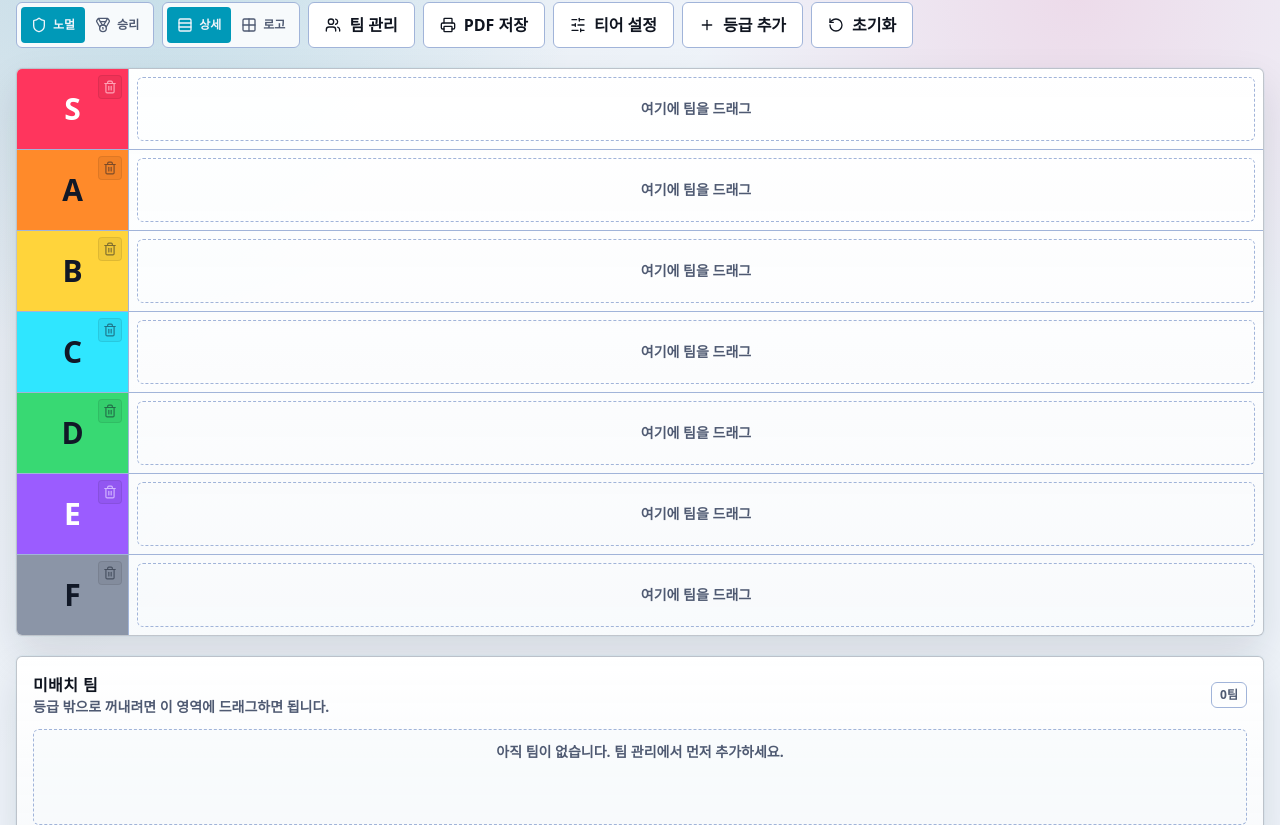
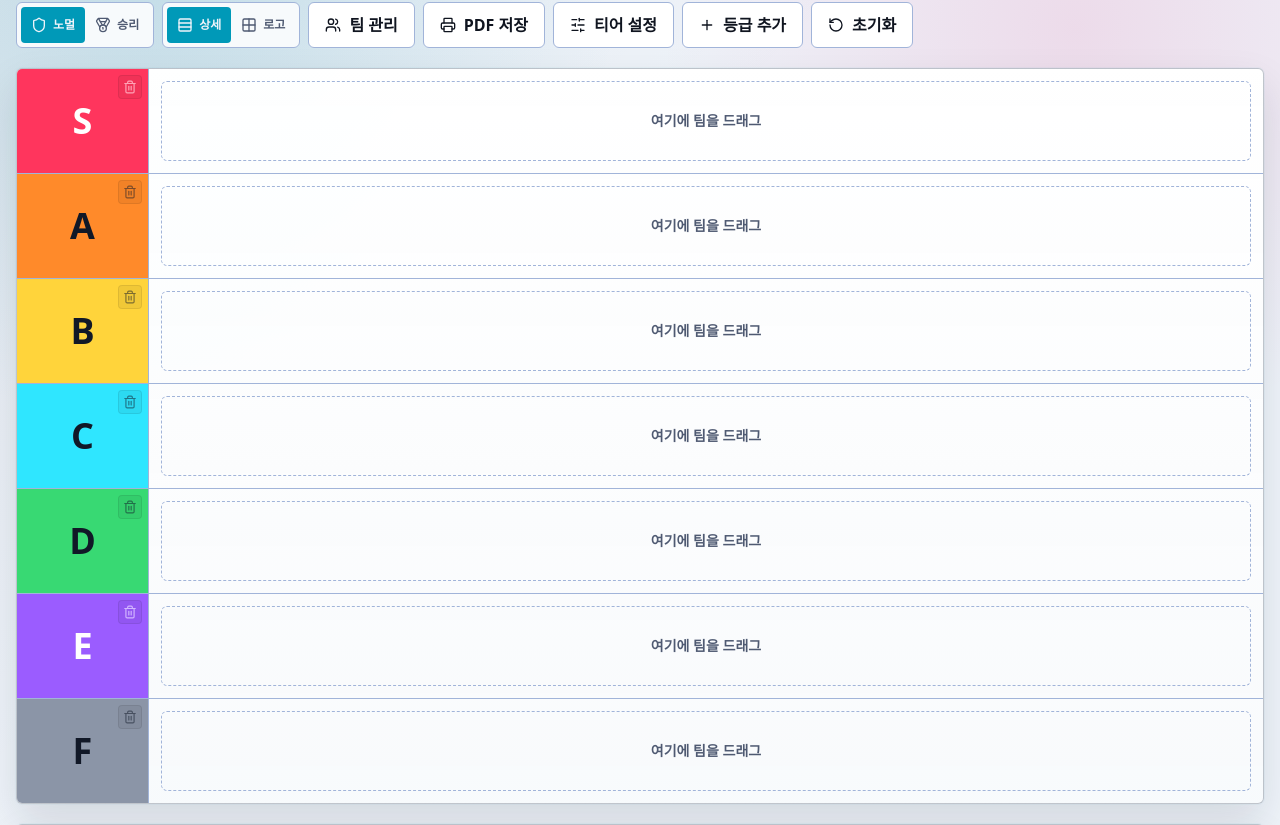
Before and after one commit to Byeolsae/Bracket-Arena, a Next.js app: page /tier-list in a window 1280 px wide. Shown: the part 195-1020 px from the top of the page. Built offline with nearby package versions, Linux system fonts and the light colour scheme.

Commit message:
Increase tier list item sizing

```diff
--- a/src/app/tier-list/page.tsx
+++ b/src/app/tier-list/page.tsx
@@ -276,14 +276,14 @@ export default function TierListPage() {
               const tierColor = normalizeColor(tier.color, "#2fe6ff");
 
               return (
-                <div key={tier.id} className="grid min-h-20 grid-cols-[112px_1fr] bg-card/70">
+                <div key={tier.id} className="grid min-h-24 grid-cols-[132px_1fr] bg-card/70">
                   <div
                     className="relative flex flex-col border-r border-line"
                     style={{ backgroundColor: tierColor, color: tierTextColor }}
                   >
                     <button
                       type="button"
-                      className="min-h-20 flex-1 px-3 text-center text-3xl font-black uppercase outline-none transition hover:bg-black/10"
+                      className="min-h-24 flex-1 px-4 text-center text-4xl font-black uppercase outline-none transition hover:bg-black/10"
                       onClick={() => setSelectedTierId(tier.id)}
                     >
                       {tier.name}
@@ -300,7 +300,7 @@ export default function TierListPage() {
                     </button>
                   </div>
                   <div
-                    className="flex min-h-20 flex-wrap content-start gap-2 p-2"
+                    className="flex min-h-24 flex-wrap content-start gap-3 p-3"
                     onDragOver={allowDrop}
                     onDrop={(event) => dropToTier(event, tier.id)}
                   >
@@ -315,7 +315,7 @@ export default function TierListPage() {
                       />
                     ))}
                     {!tierTeams.length ? (
-                      <div className="grid min-h-16 flex-1 place-items-center rounded-md border border-dashed border-line text-sm font-semibold text-muted">
+                      <div className="grid min-h-20 flex-1 place-items-center rounded-md border border-dashed border-line text-sm font-semibold text-muted">
                         여기에 팀을 드래그
                       </div>
                     ) : null}
@@ -336,7 +336,7 @@ export default function TierListPage() {
               {unrankedTeams.length}팀
             </span>
           </div>
-          <div className="flex min-h-24 flex-wrap content-start gap-2 rounded-md border border-dashed border-line bg-field/60 p-3">
+          <div className="flex min-h-28 flex-wrap content-start gap-3 rounded-md border border-dashed border-line bg-field/60 p-3">
             {unrankedTeams.map((team) => (
               <TierTeamChip key={team.id} team={team} tone={teamTone} layout={teamLayout} onDragStart={() => handleDragStart(team.id)} />
             ))}
@@ -455,11 +455,11 @@ function TierTeamChip({
           if (onDropBefore) event.preventDefault();
         }}
         onDrop={onDropBefore}
-        className="grid h-16 w-16 cursor-grab place-items-center rounded-md border border-line bg-field shadow-sm transition hover:border-cyan active:cursor-grabbing"
+        className="grid h-20 w-20 cursor-grab place-items-center rounded-md border border-line bg-field shadow-sm transition hover:border-cyan active:cursor-grabbing"
         style={chipStyle}
         title={team.name}
       >
-        <TeamLogo team={team} size="md" highlighted={isVictory} useVictoryLogo={isVictory} />
+        <TeamLogo team={team} size="lg" highlighted={isVictory} useVictoryLogo={isVictory} />
       </div>
     );
   }
@@ -472,13 +472,13 @@ function TierTeamChip({
         if (onDropBefore) event.preventDefault();
       }}
       onDrop={onDropBefore}
-      className="flex h-16 min-w-48 cursor-grab items-center gap-2 rounded-md border border-line bg-field px-3 shadow-sm transition hover:border-cyan active:cursor-grabbing"
+      className="flex h-20 min-w-56 cursor-grab items-center gap-3 rounded-md border border-line bg-field px-4 shadow-sm transition hover:border-cyan active:cursor-grabbing"
       style={chipStyle}
     >
-      <TeamLogo team={team} size="sm" highlighted={isVictory} useVictoryLogo={isVictory} />
+      <TeamLogo team={team} size="md" highlighted={isVictory} useVictoryLogo={isVictory} />
       <div className="min-w-0">
-        <div className="truncate text-sm font-black text-ink" style={textStyle}>{team.shortName || team.name}</div>
-        <div className="truncate text-xs font-semibold text-muted" style={textStyle}>{team.name}</div>
+        <div className="truncate text-base font-black text-ink" style={textStyle}>{team.shortName || team.name}</div>
+        <div className="truncate text-sm font-semibold text-muted" style={textStyle}>{team.name}</div>
       </div>
     </div>
   );
```
